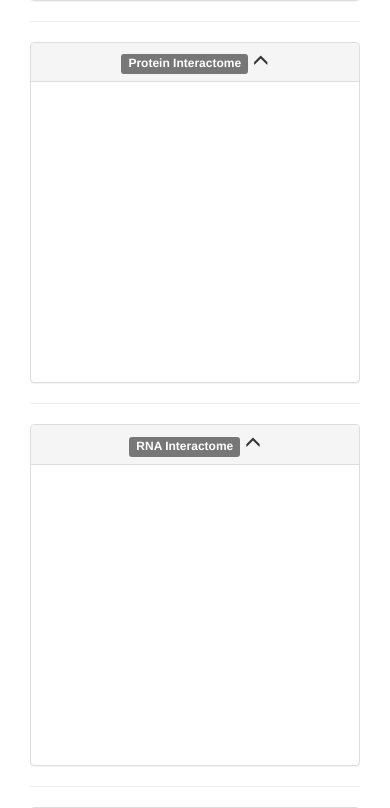
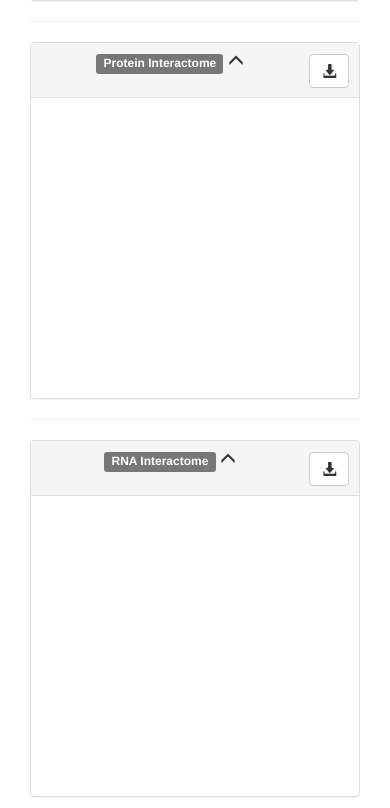
Before and after one commit to ryashpal/cidmirnaweb, a Django app: template templates/linc2function_result.html in a window 390 px wide. Shown: the part 638-1446 px from the top of the page. Run offline with Django 3.2, Linux system fonts and the light colour scheme; the template is opened without the code that fills it, so the values that code supplies are empty; some libraries are stand-ins or nearby versions.

Commit message:
csv download feature

```diff
--- a/linc2function/linc2functionUsecase.py
+++ b/linc2function/linc2functionUsecase.py
@@ -37,6 +37,8 @@ def annotateFastaFile(uid, model, modelType):
     if sequence and fasta_id:
         percentage = calculateCodingPotential(sequence, model, modelType)
         tfp = calculateTriplexFormingPotential(sequence)
+        arc_diagram_path = ''
+        twod_diagram_path = ''
         if len(sequence) > 700:
             radiateImageName, lineImageName = predictSecondaryStructure(fasta_id, uid)
             arc_diagram_path = os.path.join('tmp', uid, lineImageName)
--- a/otherstatic/site.css
+++ b/otherstatic/site.css
@@ -26,3 +26,7 @@ img.logo {
     }
 }
 */
+
+.panel_height_300px {
+    height: 300px;
+}
--- a/templates/linc2function_result.html
+++ b/templates/linc2function_result.html
@@ -60,14 +60,19 @@
 <hr>
 
 <div class="panel panel-default">
-    <div class="panel-heading">
+    <div class="panel-heading" style="overflow-y: auto;">
         <h3 class="panel-title">
-            <span class="label label-default">Protein Interactome</span>
-            <span name="toggle_pnl" class="glyphicon glyphicon-menu-up" aria-hidden="true" data-toggle="collapse" href="#rbp_interactome_pnl"></span>
+            <div class="col-xs-10">
+                <span class="label label-default">Protein Interactome</span>
+                <span name="toggle_pnl" class="glyphicon glyphicon-menu-up" aria-hidden="true" data-toggle="collapse" href="#rbp_interactome_pnl"></span>
+            </div>
+            <div class="col-xs-2">
+                <button id="rbp_interactome_btn" class="btn btn-default glyphicon glyphicon-download-alt"></button>
+            </div>
         </h3>
     </div>
-    <div id="rbp_interactome_pnl" class="panel-body collapse in" style="height: 300px; overflow-y: scroll;">
-        <table class="table table-striped">
+    <div id="rbp_interactome_pnl" class="panel-body panel_height_300px collapse in" style="overflow-y: scroll;">
+        <table id="rbp_interactome_table" class="table table-striped">
             <thead>
                 <tr>
                     {% for header in rbp_headers %}
@@ -91,14 +96,19 @@
 <hr>
 
 <div class="panel panel-default">
-    <div class="panel-heading">
+    <div class="panel-heading" style="overflow-y: auto;">
         <h3 class="panel-title">
-            <span class="label label-default">RNA Interactome</span>
-            <span name="toggle_pnl" class="glyphicon glyphicon-menu-up" aria-hidden="true" data-toggle="collapse" href="#rna_interactome_pnl"></span>
+            <div class="col-xs-10">
+                <span class="label label-default">RNA Interactome</span>
+                <span name="toggle_pnl" class="glyphicon glyphicon-menu-up" aria-hidden="true" data-toggle="collapse" href="#rna_interactome_pnl"></span>
+            </div>
+            <div class="col-xs-2">
+                <button id="rna_interactome_btn" class="btn btn-default glyphicon glyphicon-download-alt"></button>
+            </div>
         </h3>
     </div>
-    <div id="rna_interactome_pnl" class="panel-body collapse in" style="height: 300px; overflow-y: scroll;">
-        <table class="table table-striped">
+    <div id="rna_interactome_pnl" class="panel-body panel_height_300px collapse in" style="overflow-y: scroll;">
+        <table id="rna_interactome_table" class="table table-striped">
             <thead>
                 <tr>
                     {% for header in rna_headers %}
@@ -212,4 +222,60 @@
 
 </script>
 
+<script>
+    function download_csv(csv, filename) {
+    var csvFile;
+    var downloadLink;
+
+    // CSV FILE
+    csvFile = new Blob([csv], {type: "text/csv"});
+
+    // Download link
+    downloadLink = document.createElement("a");
+
+    // File name
+    downloadLink.download = filename;
+
+    // We have to create a link to the file
+    downloadLink.href = window.URL.createObjectURL(csvFile);
+
+    // Make sure that the link is not displayed
+    downloadLink.style.display = "none";
+
+    // Add the link to your DOM
+    document.body.appendChild(downloadLink);
+
+    // Lanzamos
+    downloadLink.click();
+    }
+
+    function export_table_to_csv(html, filename) {
+        var csv = [];
+        var rows = html.querySelectorAll("table tr");
+
+        for (var i = 0; i < rows.length; i++) {
+            var row = [], cols = rows[i].querySelectorAll("td, th");
+
+            for (var j = 0; j < cols.length; j++)
+                row.push(cols[j].innerText);
+
+            csv.push(row.join(","));
+        }
+
+        // Download CSV
+        download_csv(csv.join("\n"), filename);
+    }
+
+    document.getElementById("rna_interactome_btn").addEventListener("click", function () {
+        var html = document.getElementById("rna_interactome_table");
+        export_table_to_csv(html, "rna_interactome.csv");
+    });
+
+    document.getElementById("rbp_interactome_btn").addEventListener("click", function () {
+        var html = document.getElementById("rbp_interactome_table");
+        export_table_to_csv(html, "rbp_interactome.csv");
+    });
+
+</script>
+
 {% endblock content %}
```
